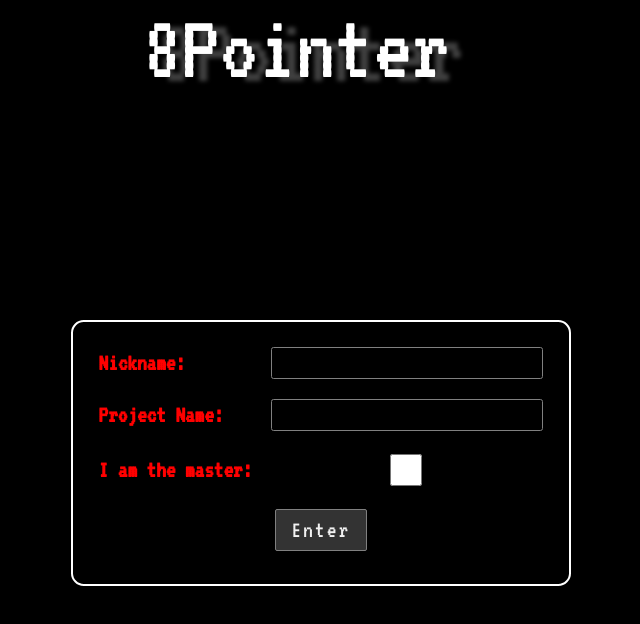
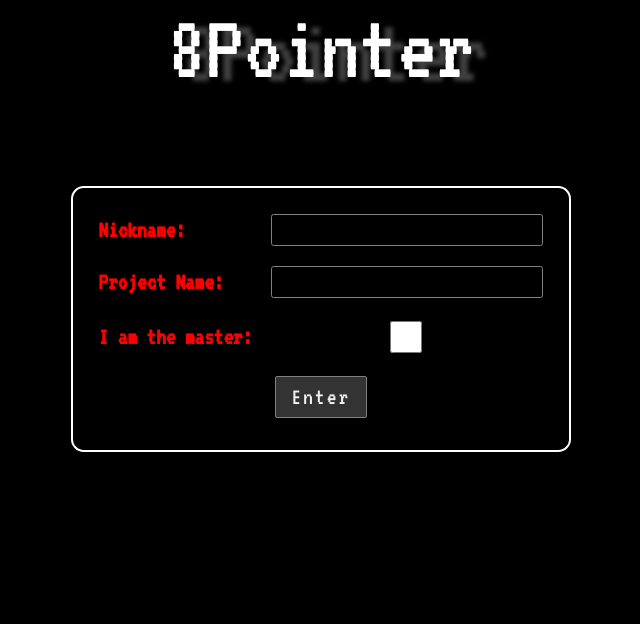
Before and after one commit to mayukhr/8pointer, a Next.js app: page / in a window 1280 px wide. Shown: the top 624 px of the page, without its empty margins (319-959 px from the left). Built offline with nearby package versions, Linux system fonts and the light colour scheme.

Commit message:
gun dependency added and css fixes

```diff
--- a/package.json
+++ b/package.json
@@ -8,6 +8,7 @@
     "start": "next start"
   },
   "dependencies": {
+    "gun": "^0.2020.1232",
     "next": "10.2.3",
     "react": "17.0.2",
     "react-dom": "17.0.2"
--- a/styles/Header.module.css
+++ b/styles/Header.module.css
@@ -1,10 +1,7 @@
 .mainHeader {
-  /* position: absolute; */
-  width: 356px;
   height: 106px;
   left: 712px;
   top: 64px;
-
   font-family: 'VT323', monospace;
   font-style: normal;
   font-weight: normal;
--- a/styles/Home.module.css
+++ b/styles/Home.module.css
@@ -14,113 +14,8 @@
   flex: 1;
   display: flex;
   flex-direction: column;
-  justify-content: center;
   align-items: center;
   color: white;
   font-family: 'VT323', monospace;
   width: 100%;
 }
-
-/*
-.footer {
-  width: 100%;
-  height: 100px;
-  border-top: 1px solid #eaeaea;
-  display: flex;
-  justify-content: center;
-  align-items: center;
-}
-
-.footer a {
-  display: flex;
-  justify-content: center;
-  align-items: center;
-  flex-grow: 1;
-}
-
-.title a {
-  color: #0070f3;
-  text-decoration: none;
-}
-
-.title a:hover,
-.title a:focus,
-.title a:active {
-  text-decoration: underline;
-}
-
-.title {
-  margin: 0;
-  line-height: 1.15;
-  font-size: 4rem;
-}
-
-.title,
-.description {
-  text-align: center;
-}
-
-.description {
-  line-height: 1.5;
-  font-size: 1.5rem;
-}
-
-.code {
-  background: #fafafa;
-  border-radius: 5px;
-  padding: 0.75rem;
-  font-size: 1.1rem;
-  font-family: Menlo, Monaco, Lucida Console, Liberation Mono, DejaVu Sans Mono,
-    Bitstream Vera Sans Mono, Courier New, monospace;
-}
-
-.grid {
-  display: flex;
-  align-items: center;
-  justify-content: center;
-  flex-wrap: wrap;
-  max-width: 800px;
-  margin-top: 3rem;
-}
-
-.card {
-  margin: 1rem;
-  padding: 1.5rem;
-  text-align: left;
-  color: inherit;
-  text-decoration: none;
-  border: 1px solid #eaeaea;
-  border-radius: 10px;
-  transition: color 0.15s ease, border-color 0.15s ease;
-  width: 45%;
-}
-
-.card:hover,
-.card:focus,
-.card:active {
-  color: #0070f3;
-  border-color: #0070f3;
-}
-
-.card h2 {
-  margin: 0 0 1rem 0;
-  font-size: 1.5rem;
-}
-
-.card p {
-  margin: 0;
-  font-size: 1.25rem;
-  line-height: 1.5;
-} */
-/*
-.logo {
-  height: 1em;
-  margin-left: 0.5rem;
-}
-
-@media (max-width: 600px) {
-  .grid {
-    width: 100%;
-    flex-direction: column;
-  }
-} */
```
Also changed, not shown: 1 other file (tests, documents, lock files or other folders).
